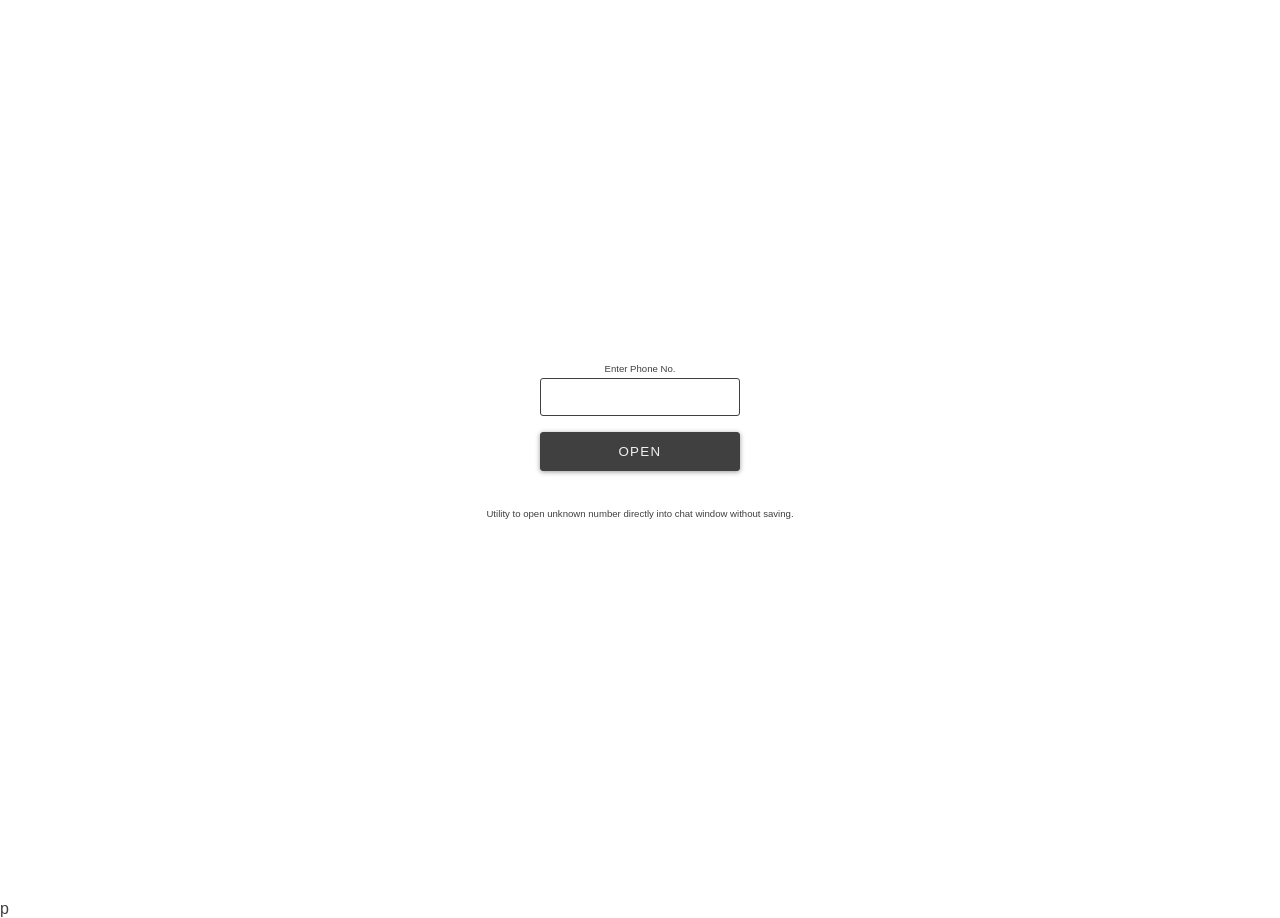
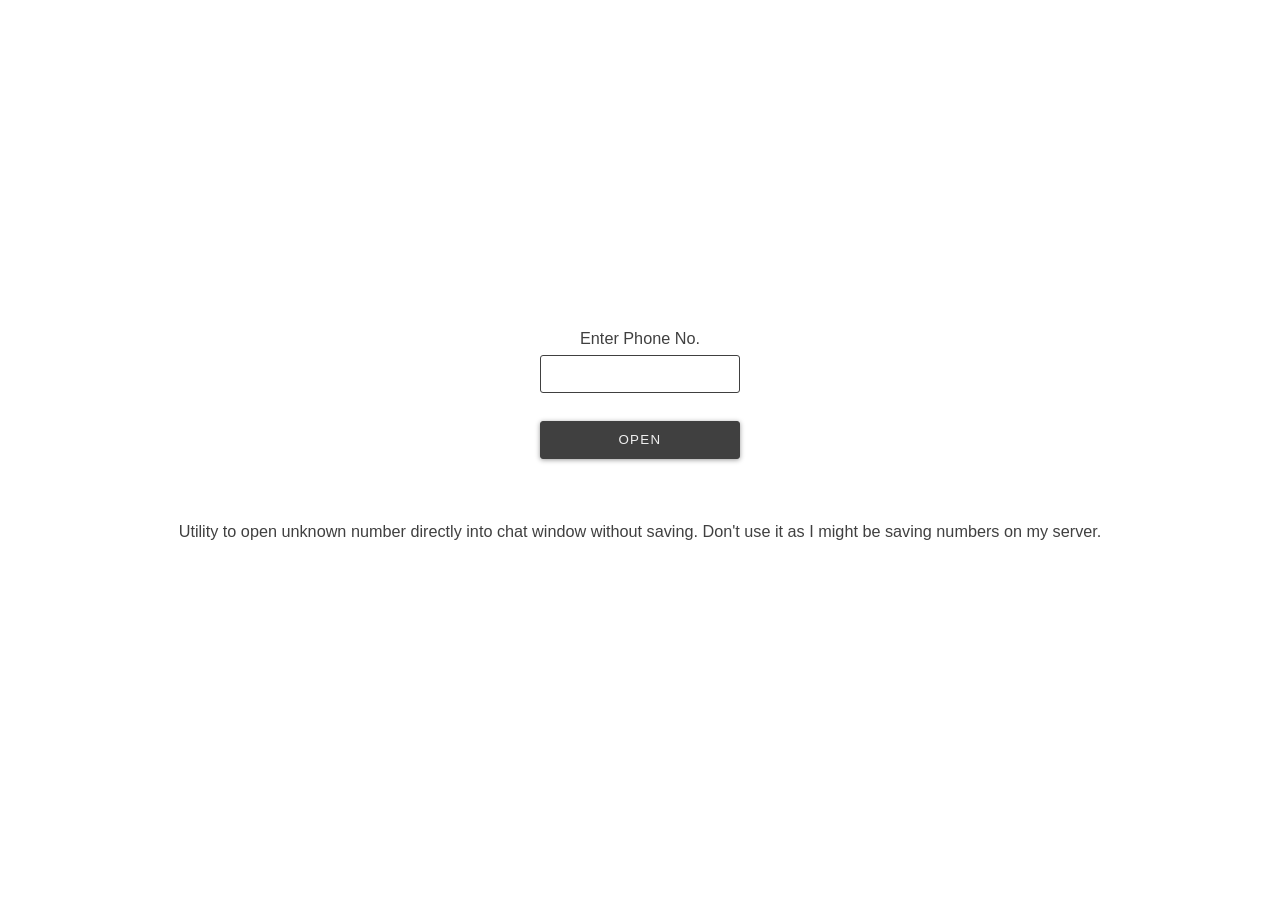
Before and after one commit to DhaliwalX/dhaliwalx.github.io, a Jekyll site: the page wapp.html, which Jekyll copies as it is, in a window 1280 px wide. Built offline with Jekyll 4.4.1, drawn with Linux system fonts in a browser that asks for light colours.

Commit message:
Add privacy warning

```diff
--- a/wapp.html
+++ b/wapp.html
@@ -8,6 +8,7 @@
     <style>
       html, body {
           margin: 0;
+          font-size: 1.3em;
           font-family: sans-serif;
           color: #404040;
       }
@@ -139,7 +140,7 @@
 
       <p>
         <small>
-          Utility to open unknown number directly into chat window without saving.
+          Utility to open unknown number directly into chat window without saving. Don't use it as I might be saving numbers on my server.
         </small>
       </p>
       </div>
@@ -162,4 +165,4 @@
       document.querySelector('form').addEventListener('submit', submit);
       </script>
     </body>
-p  </html>
+  </html>
```
Also changed, not shown: other parts of wapp.html (+4 -2 lines).
